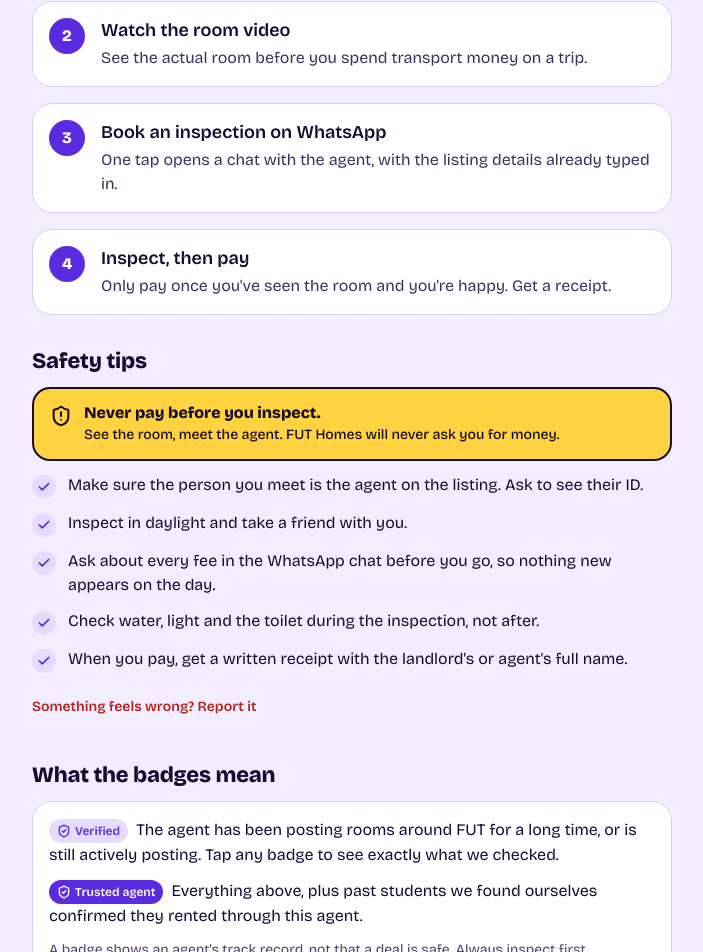
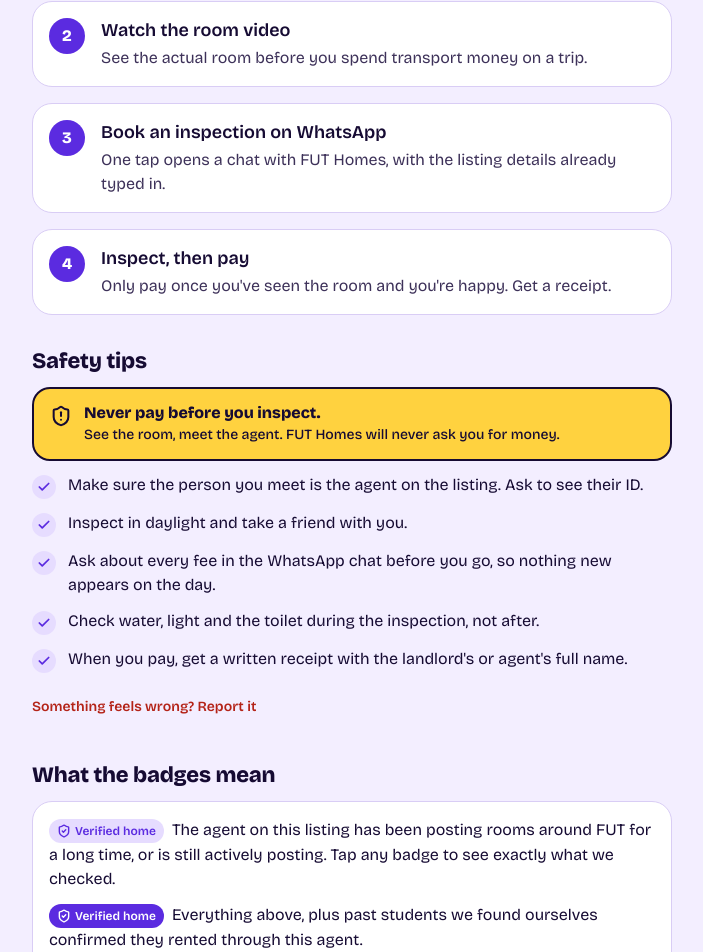
Before and after one commit to Rhema-15/fut-homes, a Next.js app: page /how-it-works in a window 1280 px wide. Shown: the part 373-1325 px from the top of the page, without its empty margins (288-991 px from the left). Built offline with nearby package versions, Linux system fonts and the light colour scheme.

Commit message:
Update page.tsx

```diff
--- a/app/(site)/how-it-works/page.tsx
+++ b/app/(site)/how-it-works/page.tsx
@@ -5,7 +5,7 @@ import { SafetyWarning } from "@/components/public/site-chrome";
 
 export const metadata: Metadata = {
   title: "How it works and safety",
-  description: "How FUT Homes works, what we check about agents, and how to stay safe when renting near FUTMINNA.",
+  description: "How FUT Homes works, what we check about listings, and how to stay safe when renting near FUTMINNA.",
 };
 
 const STEPS = [
@@ -19,7 +19,7 @@ const STEPS = [
   },
   {
     title: "Book an inspection on WhatsApp",
-    body: "One tap opens a chat with the agent, with the listing details already typed in.",
+    body: "One tap opens a chat with FUT Homes, with the listing details already typed in.",
   },
   {
     title: "Inspect, then pay",
@@ -83,19 +83,19 @@ export default function HowItWorksPage() {
           <p>
             <span className="mr-2 inline-flex items-center gap-1 rounded-full bg-brand-50 px-2 py-1 align-middle text-xs leading-4 font-semibold text-brand-700">
               <Icon name="shield-check" size={14} strokeWidth={2.4} />
-              Verified
+              Verified home
             </span>
-            The agent has been posting rooms around FUT for a long time, or is still actively posting. Tap any badge to
+            The agent on this listing has been posting rooms around FUT for a long time, or is still actively posting. Tap any badge to
             see exactly what we checked.
           </p>
           <p>
             <span className="mr-2 inline-flex items-center gap-1 rounded-full bg-brand-700 px-2 py-1 align-middle text-xs leading-4 font-semibold text-white">
               <Icon name="shield-check" size={14} strokeWidth={2.4} />
-              Trusted agent
+              Verified home
             </span>
             Everything above, plus past students we found ourselves confirmed they rented through this agent.
           </p>
-          <p className="text-sm text-muted">A badge shows an agent&apos;s track record, not that a deal is safe. Always inspect first.</p>
+          <p className="text-sm text-muted">A badge shows the listing agent&apos;s track record, not that a deal is safe. Always inspect first.</p>
         </div>
       </section>
 
```
